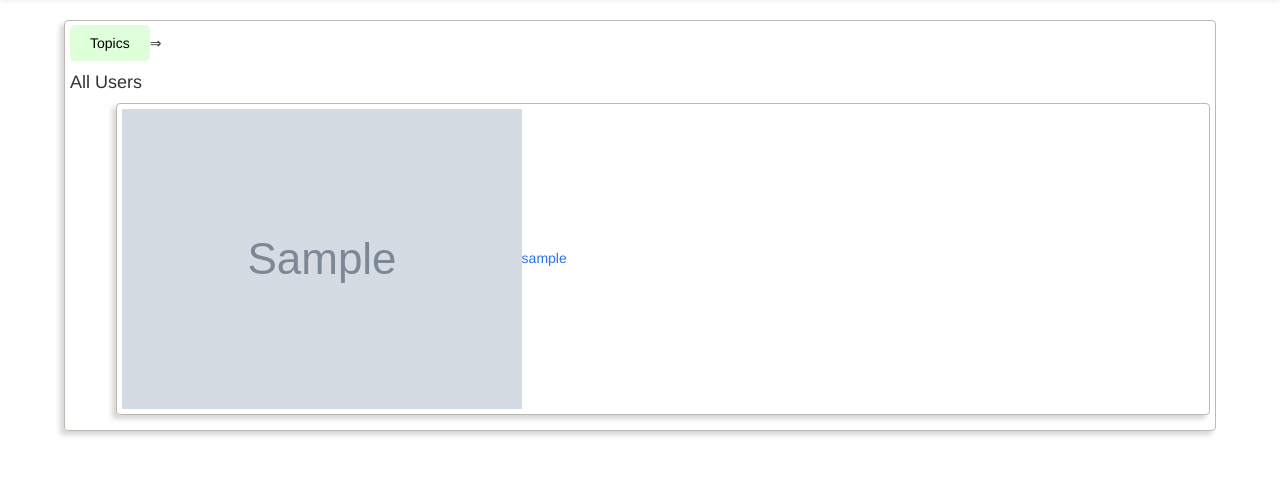
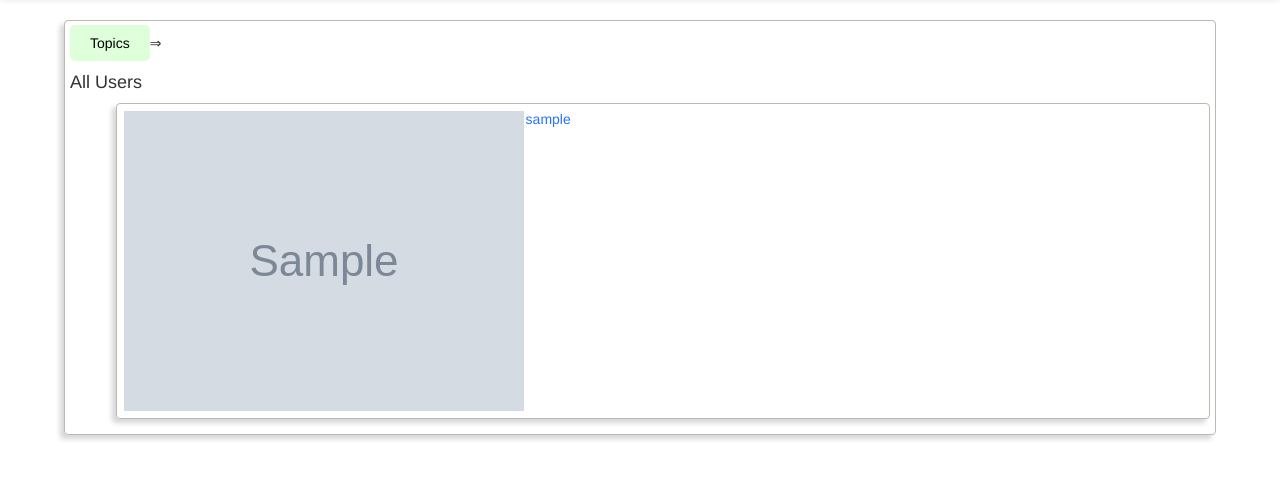
Before and after one commit to chozabu/VoteFlow, a Django app: page /agora/users/ in a window 1280 px wide. Shown: the part 52-531 px from the top of the page. Run offline with Django 3.2, Linux system fonts and the light colour scheme; tables that the repository leaves empty hold one stand-in row (values such as "Sample post"); grey boxes marked "Sample" are stand-in pictures; parts of the project's set-up code (start-up, migrations or seed data) failed here and were passed over; some libraries are stand-ins or nearby versions.

Commit message:
style user image a little

```diff
--- a/agora/static/agora/style.css
+++ b/agora/static/agora/style.css
@@ -12,6 +12,10 @@ div.title {
 h1 span {
 	font-weight: 300;
 	color: #Fd4;
+}
+.userimage{
+	float:left;
+	margin: 2px;
 }
 .topicminititle {
 	font-size: 150%;
--- a/agora/templates/agora/inc_post_mini.html
+++ b/agora/templates/agora/inc_post_mini.html
@@ -5,7 +5,7 @@
 <br>
 
 <span>
-    by: {% include "agora/inc_user_micro.html" with user=post.author %}
+    {% include "agora/inc_user_micro.html" with user=post.author %}
     @ {{ post.created_at }}, with:
     <a href="/agora/topics/{{ post.topic.id }}/posts/{{ post.id }}/">
     {{ post.post_set.all|length }} comments
--- a/agora/templates/agora/inc_user_micro.html
+++ b/agora/templates/agora/inc_user_micro.html
@@ -1 +1 @@
-<a href="/agora/user/{{ user.id }}/"><img src="{{ user.userextra.image_url }}" />{{ user.username }}</a>
+<a href="/agora/user/{{ user.id }}/"><img class="userimage" src="{{ user.userextra.image_url }}" />{{ user.username }}</a>
--- a/agora/templates/agora/users.html
+++ b/agora/templates/agora/users.html
@@ -15,7 +15,9 @@
 
     <ul class="miniul">
         {% for us in users %}
-            <li>{% include "agora/inc_user_micro.html" with user=us %}</li>
+            <li>{% include "agora/inc_user_micro.html" with user=us %}
+            <div style="clear: both"></div>
+            </li>
         {% endfor %}
     </ul>
 
```
